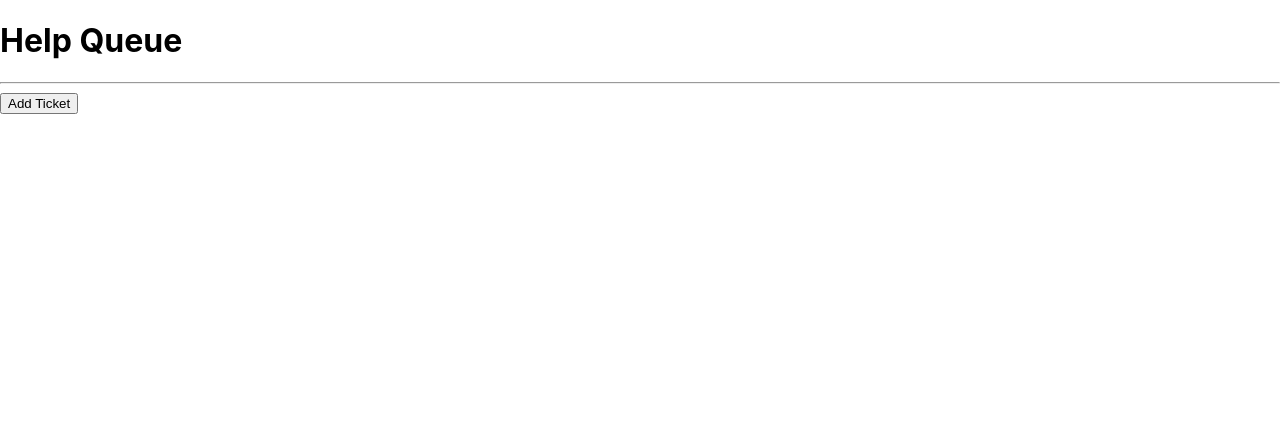
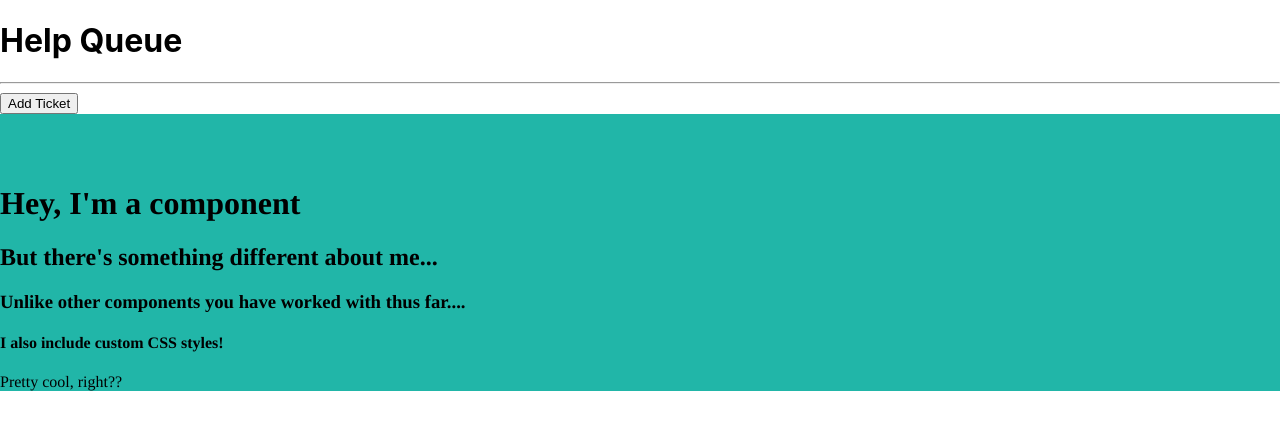
Before and after one commit to tawneeh/help-queue, a React (Create React App) app: page / in a window 1280 px wide. Shown: the top 430 px of the page. Built offline with nearby package versions, Linux system fonts and the light colour scheme.

Commit message:
add code from lesson 30

```diff
--- a/src/components/App.js
+++ b/src/components/App.js
@@ -1,12 +1,14 @@
 import React from "react";
 import Header from "./Header";
 import TicketControl from "./TicketControl";
+import MyStyledComponent from "./MyStyledComponent";
 
 function App(){
   return (
     <React.Fragment> {/* All components returning more than one element must be wrapped in a <React.Fragment> */}
       <Header />
       <TicketControl />
+      <MyStyledComponent />
     </React.Fragment>
   );
 }
--- /dev/null
+++ b/src/components/MyStyledComponent.js
@@ -0,0 +1,28 @@
+import React from 'react';
+
+function MyStyledComponent(props) {
+  const myStyledComponentStyles = { // this is a CSS Object
+    backgroundColor: '#21b6a8',
+    fontFamily: 'times',
+    paddingTop: '50px'
+  }
+  return (
+    <div style={myStyledComponentStyles}> {/* add the stlye tag to use the CSS Object. This is considered an inline style */}
+      <h1>Hey, I'm a component</h1>
+      <h2>But there's something different about me...</h2>
+      <h3>Unlike other components you have worked with thus far....</h3>
+      <h4>I also include custom CSS styles!</h4>
+      <p>Pretty cool, right??</p>
+    </div>
+  );
+}
+
+export default MyStyledComponent;
+
+// CSS properties that use multiple words are written in camelCase instead of using hyphens. For example, we say backgroundColor instead background-color
+
+// The values corresponding to each property are strings. For instance, we say 'sans-serif' instead of sans-serif.
+
+// Each CSS rule in the object is separated by a comma since this is an object literal
+
+// Because the term class is reserved in JSX, we have to use the className property when we want to add a specific CSS class to an element in a component. For example, we'd do the following: <div className='example-class'> instead of this: <div class='example class'>
```
